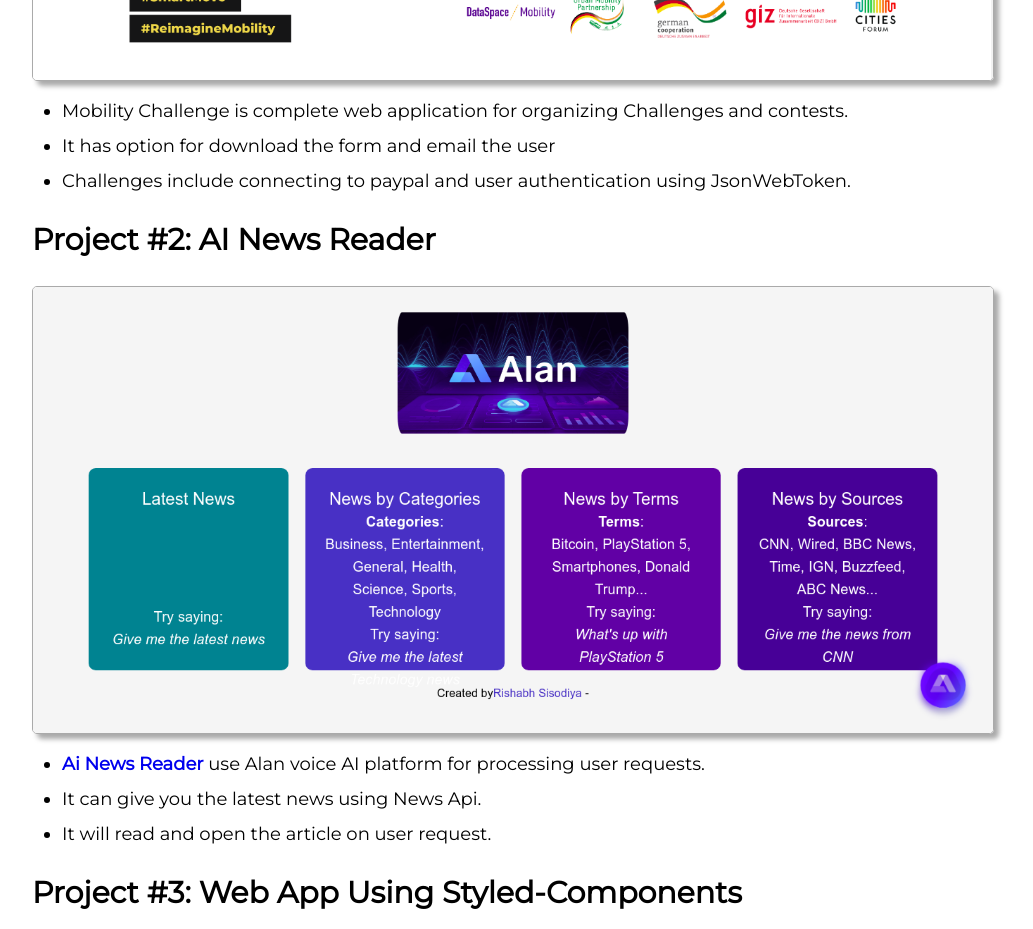
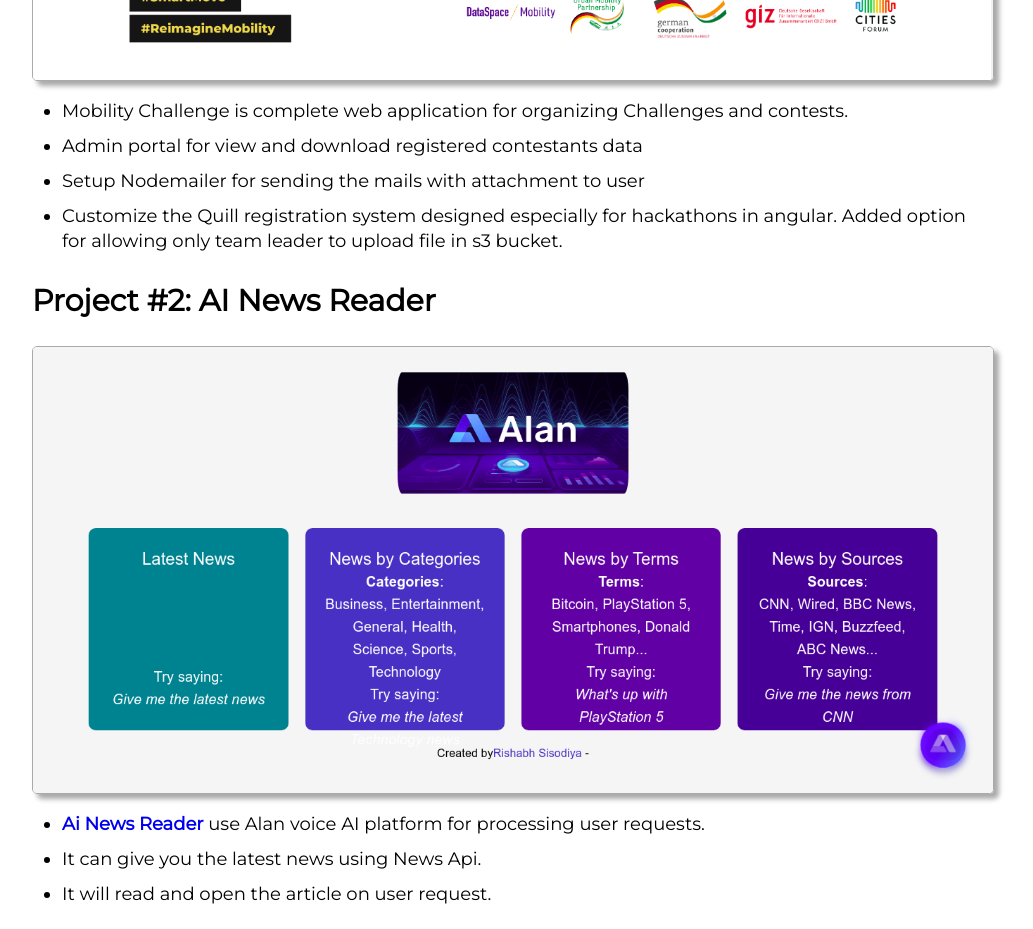
Before and after one commit to rishabhsisodiya/rishabhsisodiya.github.io, a plain HTML site: page index.html in a window 1280 px wide. Shown: the part 2300-3229 px from the top of the page, without its empty margins (128-1161 px from the left). Drawn offline with nearby package versions, Linux system fonts and the light colour scheme.

Commit message:
update resume

```diff
--- a/index.html
+++ b/index.html
@@ -93,12 +93,15 @@
           <img src="challenge.png" alt="mobility challenge" />
           <ul>
             <li>
-              Mobility Challenge is complete web application for organizing Challenges and contests.
+              Mobility Challenge is complete web application for organizing
+              Challenges and contests.
             </li>
-            <li>It has option for download the form and email the user</li>
+            <li>Admin portal for view and download registered contestants data</li>
+            <li>Setup Nodemailer for sending the mails with attachment to user</li>
             <li>
-              Challenges include connecting to paypal and user authentication
-              using JsonWebToken.
+              Customize the Quill registration system designed especially for
+              hackathons in angular. Added option for allowing only team leader
+              to upload file in s3 bucket.
             </li>
           </ul>
         </div>
@@ -129,7 +132,8 @@
                 target="_blank"
                 style="text-decoration: none"
                 ><strong>React Web App</strong></a
-              > created using styled-components.
+              >
+              created using styled-components.
             </li>
             <li>Super web and Mobile Responsive</li>
           </ul>
```
